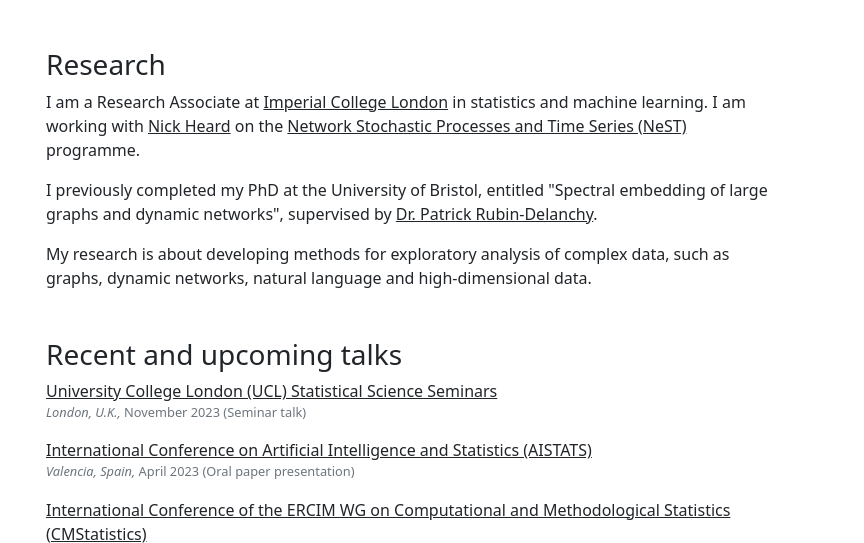
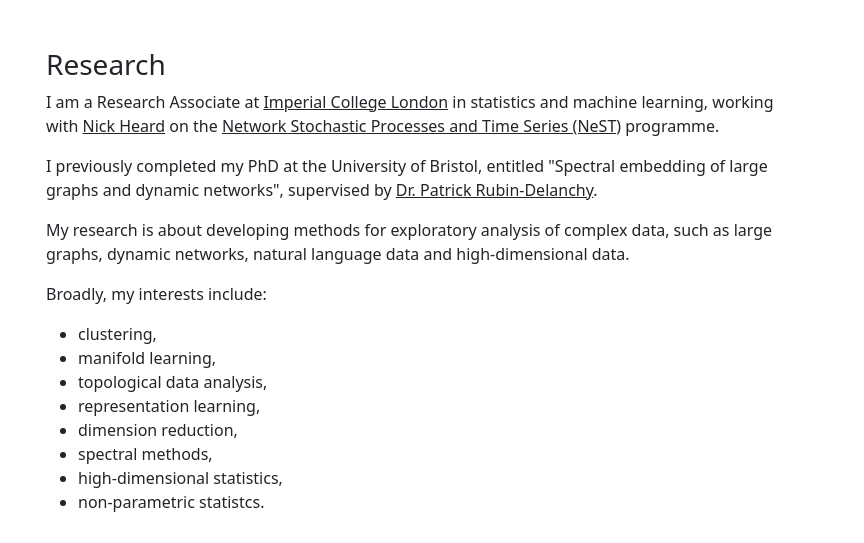
Before and after one commit to alexandermodell/alexandermodell.github.io, a website: page index.html in a window 1280 px wide. Shown: the top 543 px of the page, 416-1280 px from the left. Drawn offline with Linux system fonts and the light colour scheme.

Commit message:
add research interests

```diff
--- a/index.html
+++ b/index.html
@@ -31,11 +31,34 @@
       </div>
       <div class="col-lg-8 mt-5 ml-2 mr-2">
         <h3>Research</h3>
-        <p>I am a Research Associate at <a href="https://www.bristol.ac.uk/cdt/compass/" class="link-dark">Imperial College London</a> in statistics and machine learning. I am working with <a href="https://www.ma.imperial.ac.uk/~naheard/" class="link-dark">Nick Heard</a> on the <a href="https://nest-programme.org.uk/" class="link-dark">Network Stochastic Processes and Time Series (NeST)</a> programme.</p>
+        <p>I am a Research Associate at <a href="https://www.bristol.ac.uk/cdt/compass/" class="link-dark">Imperial College London</a> in statistics and machine learning, working with <a href="https://www.ma.imperial.ac.uk/~naheard/" class="link-dark">Nick Heard</a> on the <a href="https://nest-programme.org.uk/" class="link-dark">Network Stochastic Processes and Time Series (NeST)</a> programme.</p>
 
         <p>I previously completed my PhD at the University of Bristol, entitled "Spectral embedding of large graphs and dynamic networks", supervised by <a href="https://people.maths.bris.ac.uk/~pr12244/" class="link-dark">Dr. Patrick Rubin-Delanchy</a>.</p>
 
-        <p>My research is about developing methods for exploratory analysis of complex data, such as graphs, dynamic networks, natural language and high-dimensional data.</p>
+        <p>My research is about developing methods for exploratory analysis of complex data, such as large graphs, dynamic networks, natural language data and high-dimensional data.</p>
+
+        <p>
+          Broadly, my interests include:
+          <ul>
+            <li>
+              clustering,
+            </li><li>
+              manifold learning,
+            </li><li>
+              topological data analysis,
+            </li><li>
+              representation learning,
+            </li><li>
+              dimension reduction,
+            </li><li>
+              spectral methods,
+            </li><li>
+              high-dimensional statistics,
+            </li><li>
+              non-parametric statistcs.
+            </li>
+          </ul>
+        </p>
 
         <h3 class="mt-5">Recent and upcoming talks</h3>
         <ul class="list-unstyled">
```
Also changed, not shown: imgs/profile_old.jpg (added).
